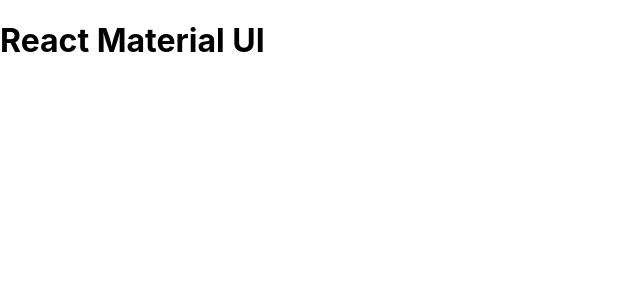
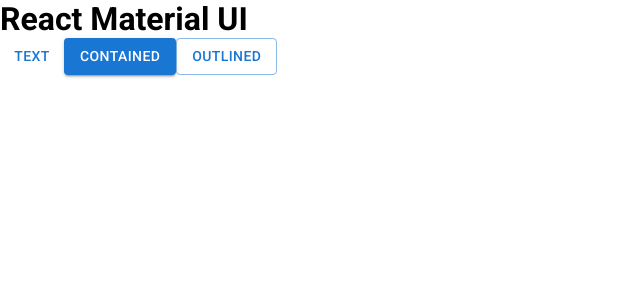
Before and after one commit to AmaduKamara/mui-social, a React (Create React App) app: page / in a window 1280 px wide. Shown: the top 300 px of the page, without its empty margins (0-640 px from the left). Built offline with nearby package versions, Linux system fonts and the light colour scheme.

Commit message:
Add MUI font package and link for Roboto font

```diff
--- a/package.json
+++ b/package.json
@@ -5,6 +5,7 @@
   "dependencies": {
     "@emotion/react": "^11.9.0",
     "@emotion/styled": "^11.8.1",
+    "@mui/icons-material": "^5.8.2",
     "@mui/material": "^5.8.2",
     "@testing-library/jest-dom": "^5.16.4",
     "@testing-library/react": "^13.3.0",
--- a/public/index.html
+++ b/public/index.html
@@ -10,34 +10,22 @@
       content="Web site created using create-react-app"
     />
     <link rel="apple-touch-icon" href="%PUBLIC_URL%/logo192.png" />
-    <!--
-      manifest.json provides metadata used when your web app is installed on a
-      user's mobile device or desktop. See https://developers.google.com/web/fundamentals/web-app-manifest/
-    -->
     <link rel="manifest" href="%PUBLIC_URL%/manifest.json" />
-    <!--
-      Notice the use of %PUBLIC_URL% in the tags above.
-      It will be replaced with the URL of the `public` folder during the build.
-      Only files inside the `public` folder can be referenced from the HTML.
-
-      Unlike "/favicon.ico" or "favicon.ico", "%PUBLIC_URL%/favicon.ico" will
-      work correctly both with client-side routing and a non-root public URL.
-      Learn how to configure a non-root public URL by running `npm run build`.
-    -->
+    <link
+      rel="stylesheet"
+      href="https://fonts.googleapis.com/css?family=Roboto:300,400,500,700&display=swap"
+    />
     <title>React App</title>
+    <style>
+      * {
+        font-family: "Roboto", sans-serif;
+        margin: 0;
+        padding: 0;
+      }
+    </style>
   </head>
   <body>
     <noscript>You need to enable JavaScript to run this app.</noscript>
     <div id="root"></div>
-    <!--
-      This HTML file is a template.
-      If you open it directly in the browser, you will see an empty page.
-
-      You can add webfonts, meta tags, or analytics to this file.
-      The build step will place the bundled scripts into the <body> tag.
-
-      To begin the development, run `npm start` or `yarn start`.
-      To create a production bundle, use `npm run build` or `yarn build`.
-    -->
   </body>
 </html>
--- a/src/App.js
+++ b/src/App.js
@@ -1,7 +1,12 @@
+import { Button } from "@mui/material";
+
 function App() {
   return (
     <div>
       <h1>React Material UI</h1>
+      <Button variant="text">Text</Button>
+      <Button variant="contained">Contained</Button>
+      <Button variant="outlined">Outlined</Button>
     </div>
   );
 }
```
Also changed, not shown: 1 other file (tests, documents, lock files or other folders).
